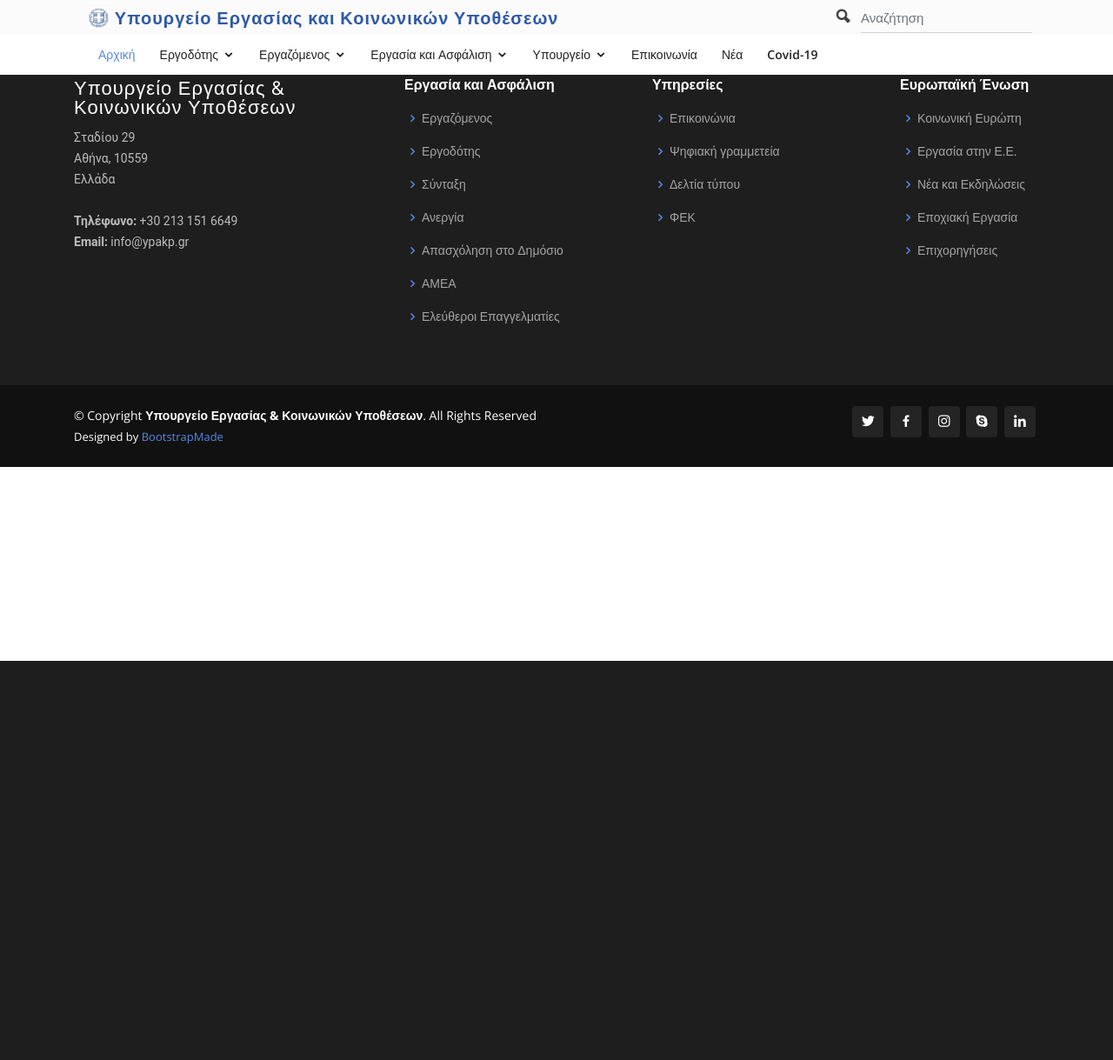
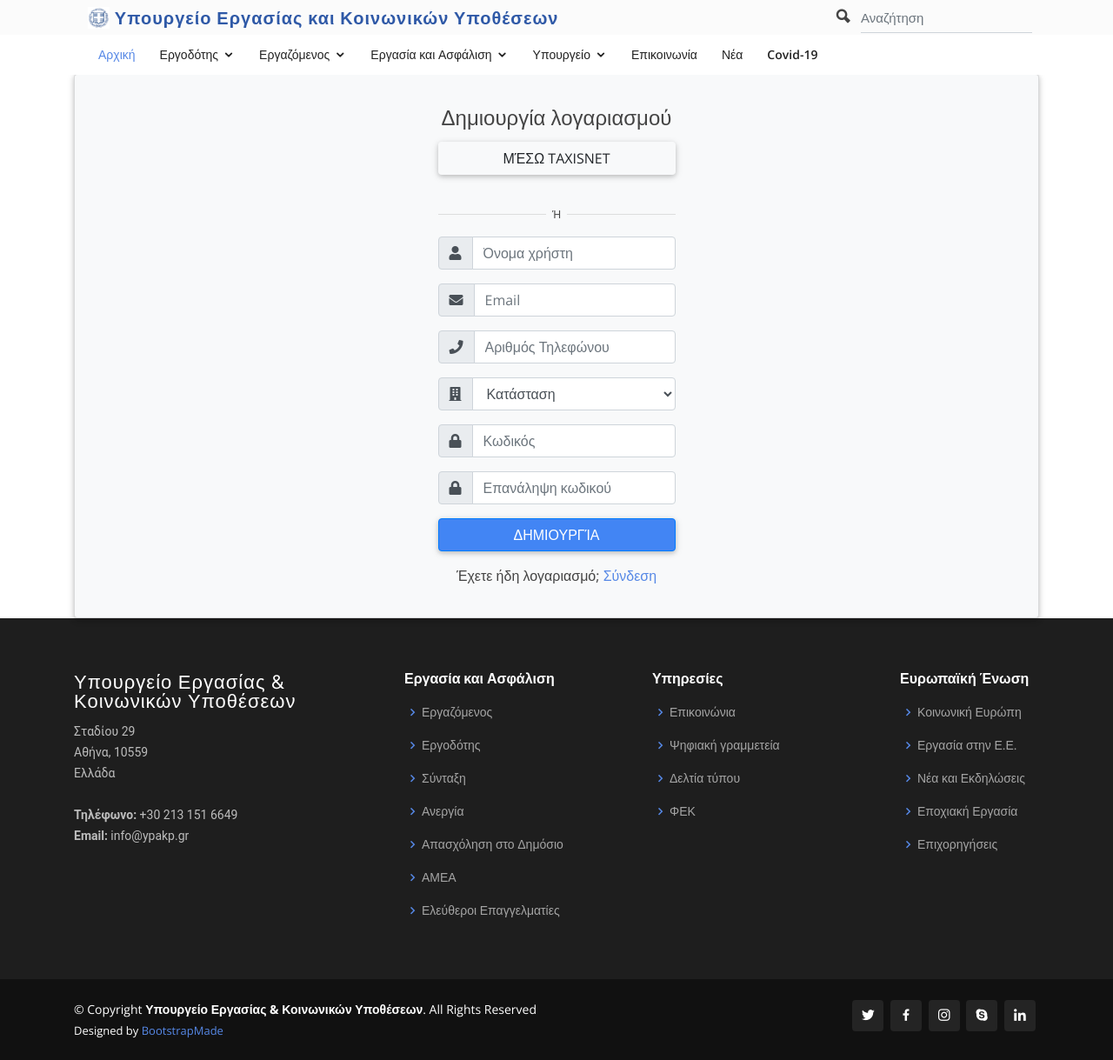
Before and after one commit to Nikoletos-K/Greek-Ministry-of-Labour-website, a PHP site: page /register.html in a window 1280 px wide. Shown: the part 40-1259 px from the top of the page at 87% size. Before the commit the page ends 800 px from the top, so only its background shows below. Run offline with PHP 8.4, Linux system fonts and the light colour scheme; some libraries are stand-ins or nearby versions.

Commit message:
add registration form

```diff
--- a/Green/Green/assets/css/style.css
+++ b/Green/Green/assets/css/style.css
@@ -1948,3 +1948,39 @@ section {
 	-moz-transform: rotate(180deg);
 	transform: rotate(180deg);
 }
+
+
+/*--------------------------------------------------------------
+# Registration form
+--------------------------------------------------------------*/
+
+.divider-text {
+  position: relative;
+  text-align: center;
+  margin-top: 15px;
+  margin-bottom: 15px;
+}
+.divider-text span {
+  padding: 7px;
+  font-size: 12px;
+  position: relative;
+  z-index: 2;
+}
+.divider-text:after {
+  content: "";
+  position: absolute;
+  width: 100%;
+  border-bottom: 1px solid #ddd;
+  top: 55%;
+  left: 0;
+  z-index: 1;
+}
+
+.btn-facebook {
+  background-color: #405D9D;
+  color: #fff;
+}
+.btn-twitter {
+  background-color: #42AEEC;
+  color: #fff;
+}
--- a/Green/Green/register.html
+++ b/Green/Green/register.html
@@ -206,6 +206,80 @@
 
   <!-- ========= Registration form ============ -->
 
+<script src="//cdnjs.cloudflare.com/ajax/libs/jquery/3.2.1/jquery.min.js"></script>
+
+<link rel="stylesheet" href="https://use.fontawesome.com/releases/v5.0.8/css/all.css">
+
+
+<div class="container">
+<br>  <p class="text-center"> <a href="http://bootstrap-ecommerce.com/"></a></p>
+<hr>
+
+<div class="card bg-light">
+<article class="card-body mx-auto" style="max-width: 400px;">
+	<h4 class="card-title mt-3 text-center">Δημιουργία λογαριασμού</h4>
+	<!-- <p class="text-center">Get started with your free account</p> -->
+	<p>
+		<a href="" class="btn btn-block "> Μέσω TaxisNet</a>
+	</p>
+	<p class="divider-text">
+        <span class="bg-light">Ή</span>
+    </p>
+	<form>
+	<div class="form-group input-group">
+		<div class="input-group-prepend">
+		    <span class="input-group-text"> <i class="fa fa-user"></i> </span>
+		 </div>
+        <input name="" class="form-control" placeholder="Όνομα χρήστη" type="text">
+    </div> <!-- form-group// -->
+    <div class="form-group input-group">
+    	<div class="input-group-prepend">
+		    <span class="input-group-text"> <i class="fa fa-envelope"></i> </span>
+		 </div>
+        <input name="" class="form-control" placeholder="Email" type="email">
+    </div> <!-- form-group// -->
+    <div class="form-group input-group">
+    	<div class="input-group-prepend">
+		    <span class="input-group-text"> <i class="fa fa-phone"></i> </span>
+		</div>
+    	<input name="" class="form-control" placeholder="Αριθμός Τηλεφώνου" type="text">
+    </div> <!-- form-group// -->
+    <div class="form-group input-group">
+    	<div class="input-group-prepend">
+		    <span class="input-group-text"> <i class="fa fa-building"></i> </span>
+		</div>
+		<select class="form-control">
+			<option selected=""> Κατάσταση</option>
+			<option>Εργαζόμενος</option>
+			<option>Εργοδότης</option>
+      <option>Άνεργος</option>
+      <option>Ελεύθερος Επαγγελματίας</option>
+      <option>Άλλο</option>
+		</select>
+	</div> <!-- form-group end.// -->
+    <div class="form-group input-group">
+    	<div class="input-group-prepend">
+		    <span class="input-group-text"> <i class="fa fa-lock"></i> </span>
+		</div>
+        <input class="form-control" placeholder="Κωδικός" type="password">
+    </div> <!-- form-group// -->
+    <div class="form-group input-group">
+    	<div class="input-group-prepend">
+		    <span class="input-group-text"> <i class="fa fa-lock"></i> </span>
+		</div>
+        <input class="form-control" placeholder="Επανάληψη κωδικού" type="password">
+    </div> <!-- form-group// -->
+    <div class="form-group">
+        <button type="submit" class="btn btn-primary btn-block"> Δημιουργία  </button>
+    </div> <!-- form-group// -->
+    <p class="text-center">Έχετε ήδη λογαριασμό; <a href="">Σύνδεση</a> </p>
+</form>
+</article>
+</div> <!-- card.// -->
+
+</div>
+<!--container end.//-->
+
   <!-- ========= End of registration form ============ -->
 
 
@@ -261,10 +335,6 @@
           <li><i class="bx bx-chevron-right"></i> <a href="#">Επιχορηγήσεις</a></li>
         </ul>
       </div>
-
-
-
-
     </div>
   </div>
 </div>
```
